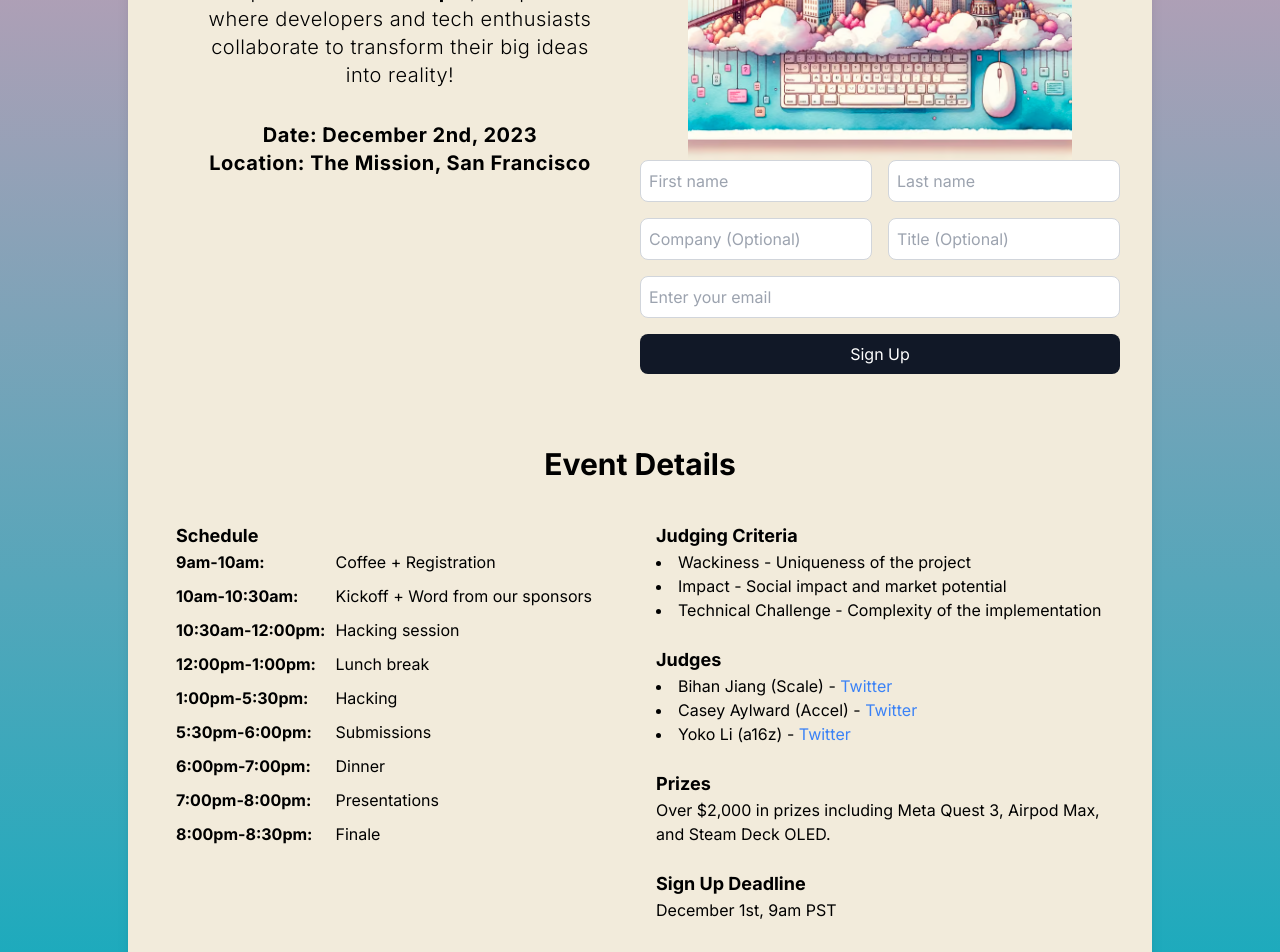
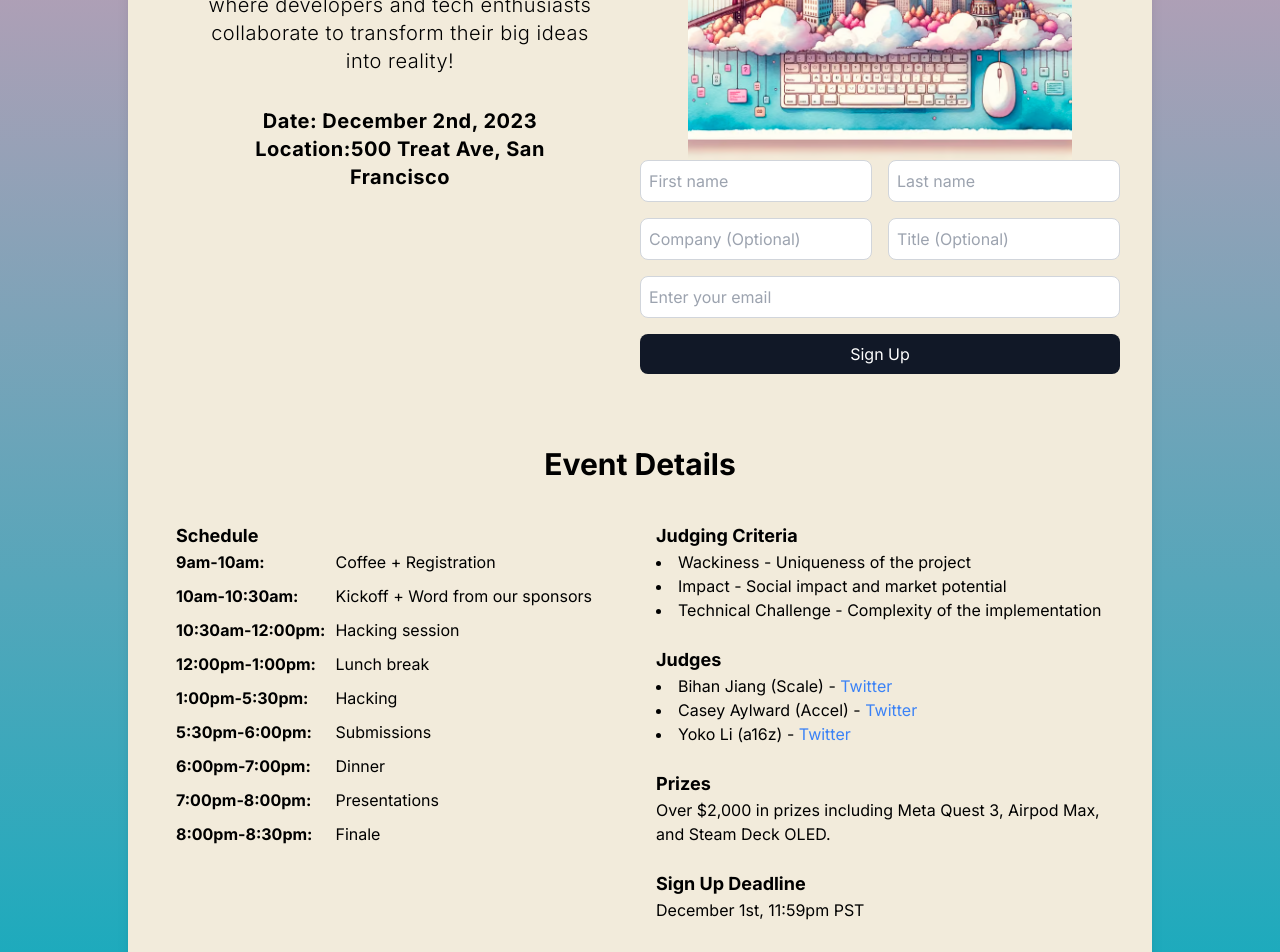
Before and after one commit to Helicone/hacktopia, a Next.js app: page / in a window 1280 px wide. Shown: the part 540-1492 px from the top of the page. Built offline with nearby package versions, Linux system fonts and the light colour scheme.

Commit message:
updated stuff

```diff
--- a/src/app/page.tsx
+++ b/src/app/page.tsx
@@ -80,7 +80,7 @@ export default function WaitlistPage() {
               </span>
               <span className="block font-bold">
                 {" "}
-                Location: The Mission, San Francisco{" "}
+                Location:500 Treat Ave, San Francisco{" "}
               </span>
             </p>
           </div>
@@ -271,7 +271,7 @@ export default function WaitlistPage() {
 
               <div className="text-left mb-6">
                 <h3 className="text-lg font-bold">Sign Up Deadline</h3>
-                <p>December 1st, 9am PST</p>
+                <p>December 1st, 11:59pm PST</p>
               </div>
             </div>
           </div>
```
